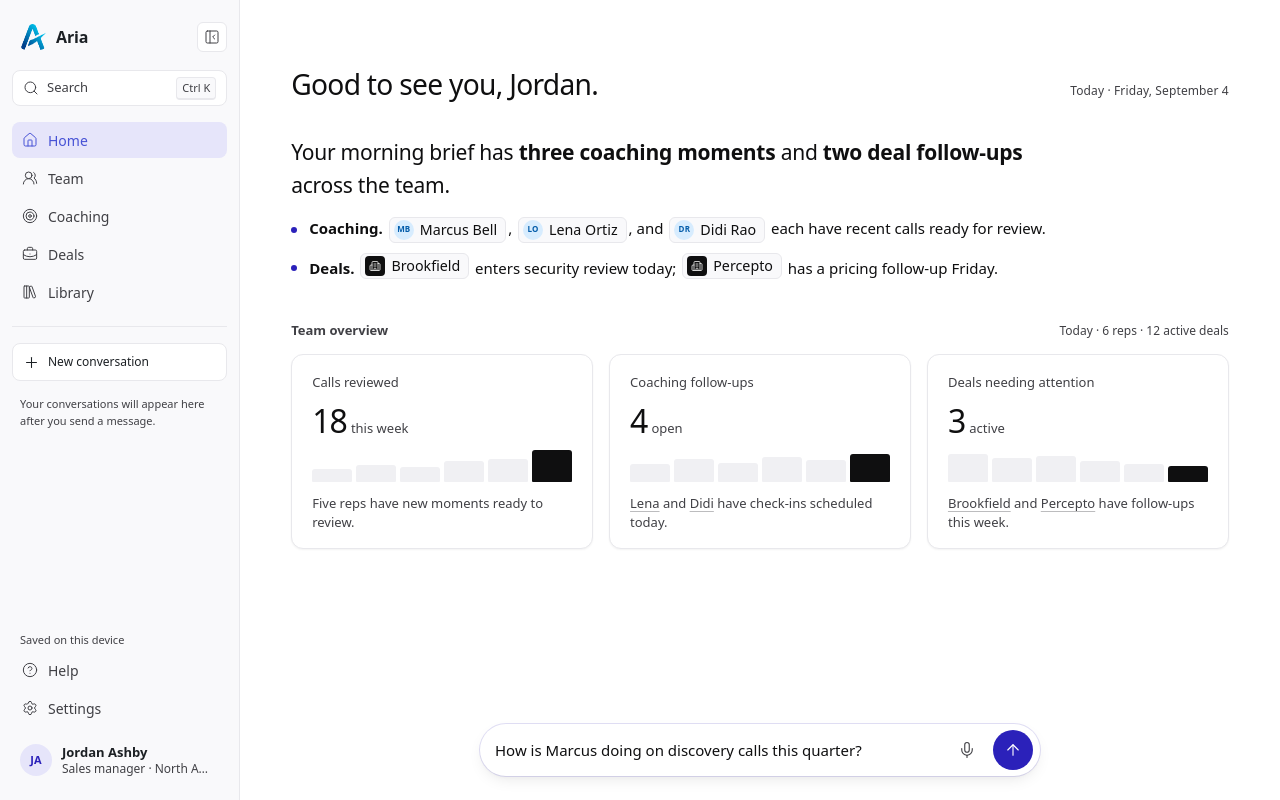
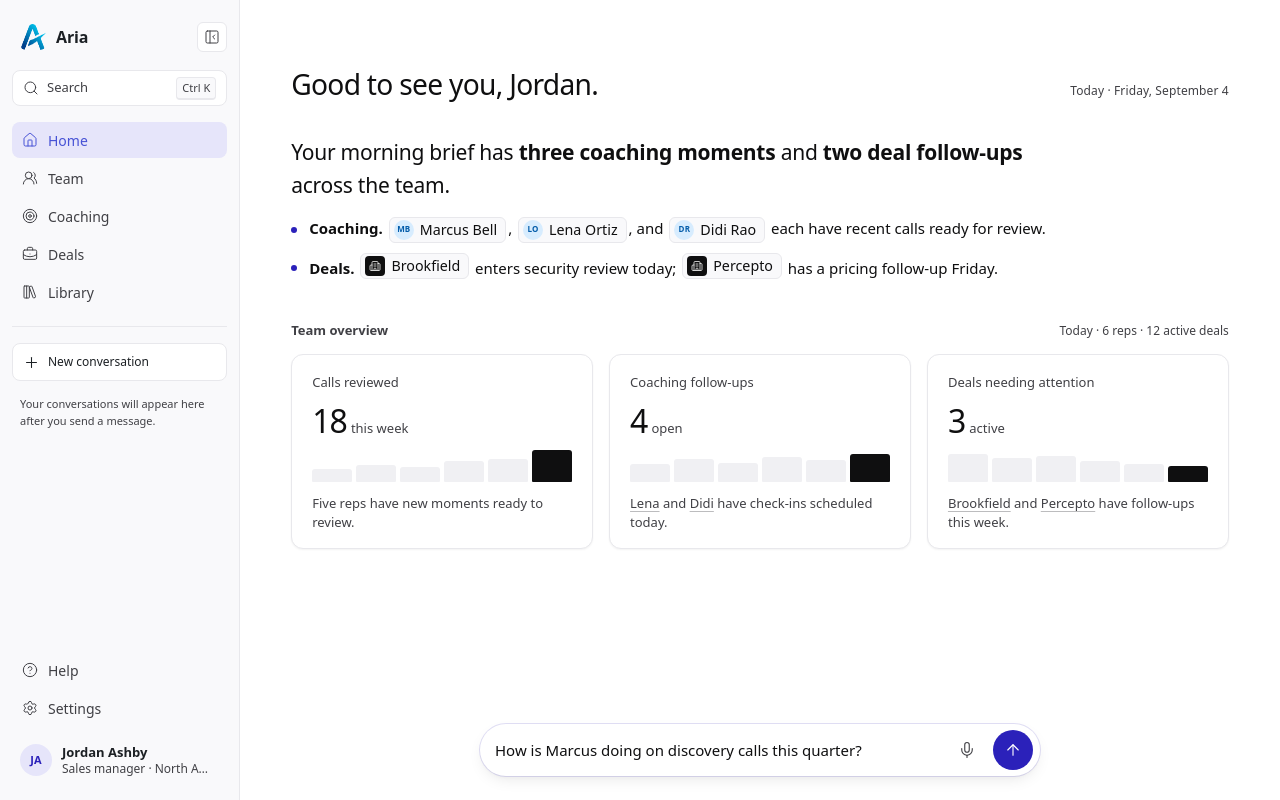
Before and after one commit to yashodhanxyz/mindtickle, a React (Vite) app in the folder design-engineer-take-home-v3/: page / in a window 1280 px wide. Built offline with nearby package versions, Linux system fonts and the light colour scheme; a web font is replaced by a local one.

Commit message:
Remove routine storage caption from conversation history

```diff
--- a/design-engineer-take-home-v3/src/ConversationHistory.tsx
+++ b/design-engineer-take-home-v3/src/ConversationHistory.tsx
@@ -82,7 +82,7 @@ export function ConversationHistory({ conversation, onSelect, onNew, onDeleted,
         </div>;
       })}
     </div>
-    <p className="history-storage">{history.storageError ? 'Storage unavailable · Kept for this session' : 'Saved on this device'}</p>
+    {history.storageError && <p className="history-storage">Storage unavailable · Kept for this session</p>}
     <span role="status" className="sr-only">{notice}</span>
     <dialog ref={dialog} className="history-edit" onCancel={e => { e.preventDefault(); e.stopPropagation(); closeEdit(); }} onKeyDown={e => { containDialogFocus(e); e.stopPropagation(); }} aria-labelledby={editTitleId}>
       <form onSubmit={e => {
```
